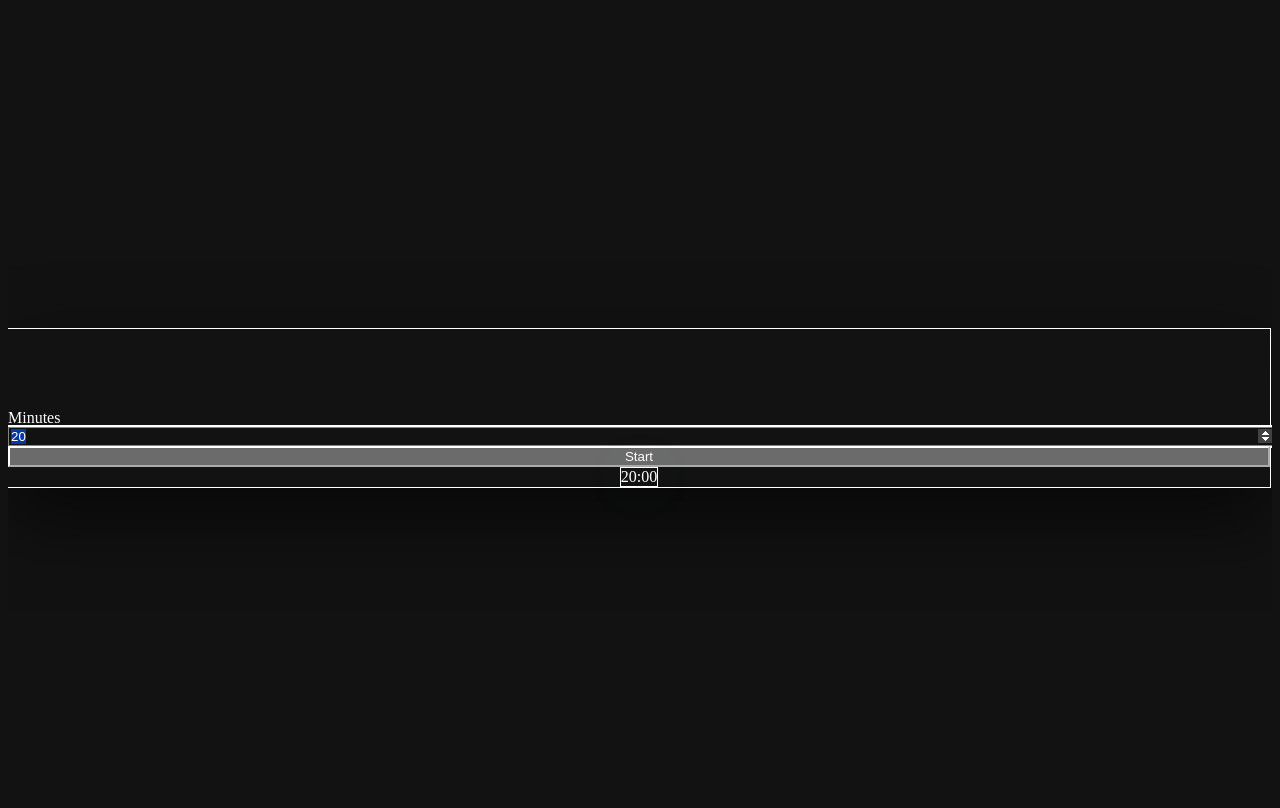
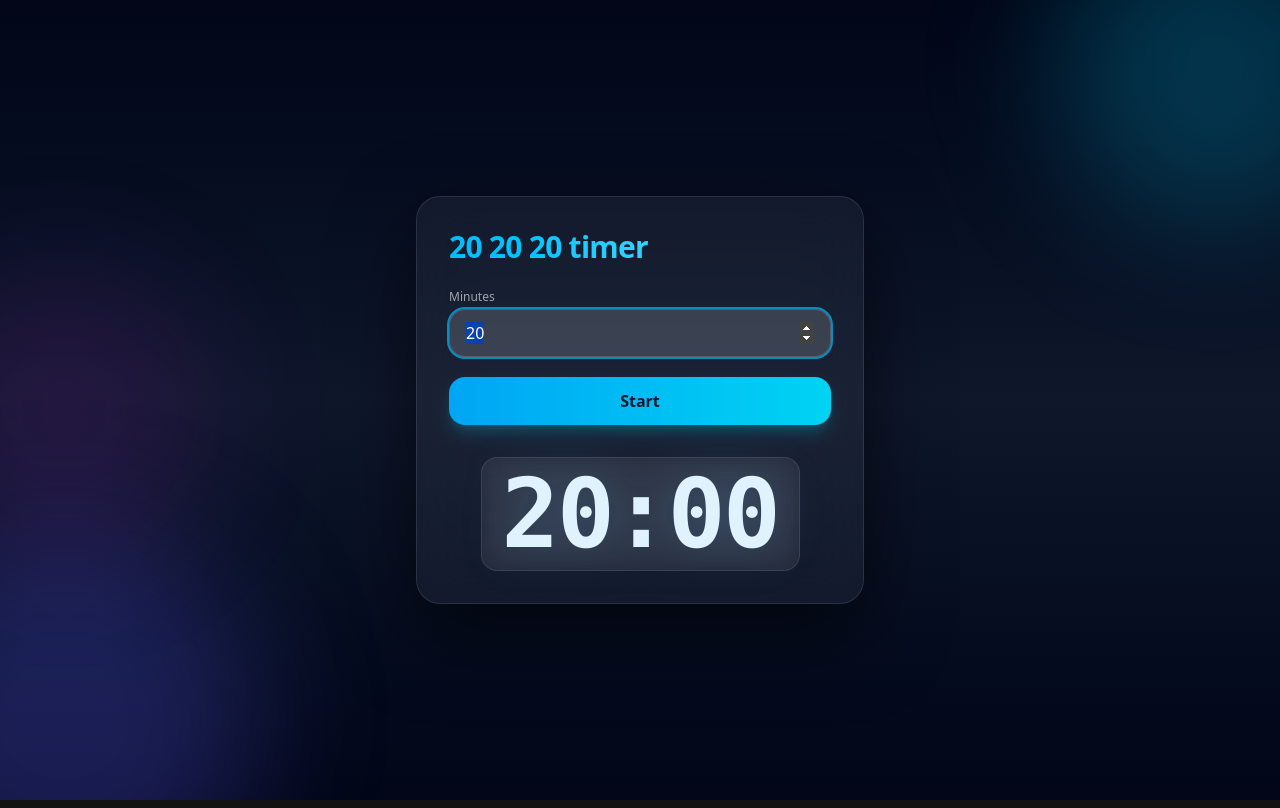
Before and after one commit to YonatanAriel/timer, a React (Vite) app: page / in a window 1280 px wide. Built offline with nearby package versions, Linux system fonts and the light colour scheme.

Commit message:
fix(dev): proxy Wikimedia audio; ui: Continue primary + Stop; audio src switches dev/prod; TS typing for import.meta.env

```diff
--- a/src/index.css
+++ b/src/index.css
@@ -1,6 +1,4 @@
-@tailwind base;
-@tailwind components;
-@tailwind utilities;
+@import "tailwindcss";
 
 :root { color-scheme: dark; }
 html, body, #root { height: 100%; }
--- a/src/ui/App.tsx
+++ b/src/ui/App.tsx
@@ -245,8 +245,22 @@ export default function App() {
   return (
     <div className="relative h-screen overflow-hidden flex items-center justify-center p-8 bg-gradient-to-b from-slate-950 via-slate-900 to-slate-950 text-white">
       {/* Calm online sounds (PD/CC0) with crossorigin so they play reliably */}
-      <audio ref={workEl} crossOrigin="anonymous" preload="auto" src="https://upload.wikimedia.org/wikipedia/commons/3/37/Bristol_Chimes.ogg" />
-      <audio ref={breakEl} crossOrigin="anonymous" preload="auto" src="https://upload.wikimedia.org/wikipedia/commons/4/4f/Synthetic_bell_sound.ogg" />
+      {/* Use Vite proxy in dev to avoid CORS; in prod fetch direct from Wikimedia */}
+      {(() => {
+        const isDev = (import.meta as any).env?.DEV ?? false;
+        const workSrc = isDev
+          ? '/media/wikipedia/commons/3/37/Bristol_Chimes.ogg'
+          : 'https://upload.wikimedia.org/wikipedia/commons/3/37/Bristol_Chimes.ogg';
+        const breakSrc = isDev
+          ? '/media/wikipedia/commons/4/4f/Synthetic_bell_sound.ogg'
+          : 'https://upload.wikimedia.org/wikipedia/commons/4/4f/Synthetic_bell_sound.ogg';
+        return (
+          <>
+            <audio ref={workEl} preload="auto" src={workSrc} />
+            <audio ref={breakEl} preload="auto" src={breakSrc} />
+          </>
+        );
+      })()}
       {/* Ambient colorful clouds */}
       <div className="pointer-events-none absolute -top-24 -right-24 h-80 w-80 rounded-full bg-cyan-500/25 blur-3xl" />
       <div className="pointer-events-none absolute -bottom-28 -left-32 h-96 w-96 rounded-full bg-indigo-500/25 blur-3xl" />
@@ -289,13 +303,20 @@ export default function App() {
 
         {mode === 'workDone' && (
           <div className="mt-10 flex flex-col items-center gap-4">
-            <div className="text-white/85 text-sm">Time's up. Press Continue (or Enter) for a 23s break.</div>
+            <div className="flex gap-3">
               <button
                 onClick={startBreak}
                 className="h-12 px-7 rounded-xl bg-gradient-to-r from-sky-500 to-cyan-400 hover:from-sky-400 hover:to-cyan-300 text-slate-900 font-semibold shadow-lg shadow-cyan-500/30 transition"
               >
                 Continue
               </button>
+              <button
+                onClick={stopAllFlow}
+                className="h-12 px-6 rounded-xl bg-white/5 hover:bg-white/10 border border-white/15 text-white/90 transition"
+              >
+                Stop
+              </button>
+            </div>
           </div>
         )}
 
--- a/vite.config.ts
+++ b/vite.config.ts
@@ -11,6 +11,15 @@ export default defineConfig({
       plugins: [tailwind as any, autoprefixer()],
     },
   },
+  server: {
+    proxy: {
+      '/media': {
+        target: 'https://upload.wikimedia.org',
+        changeOrigin: true,
+        rewrite: (path) => path.replace(/^\/media/, ''),
+      },
+    },
+  },
   build: {
     outDir: 'dist',
   },
```
Lines whose indentation alone changed are shown as unchanged.
